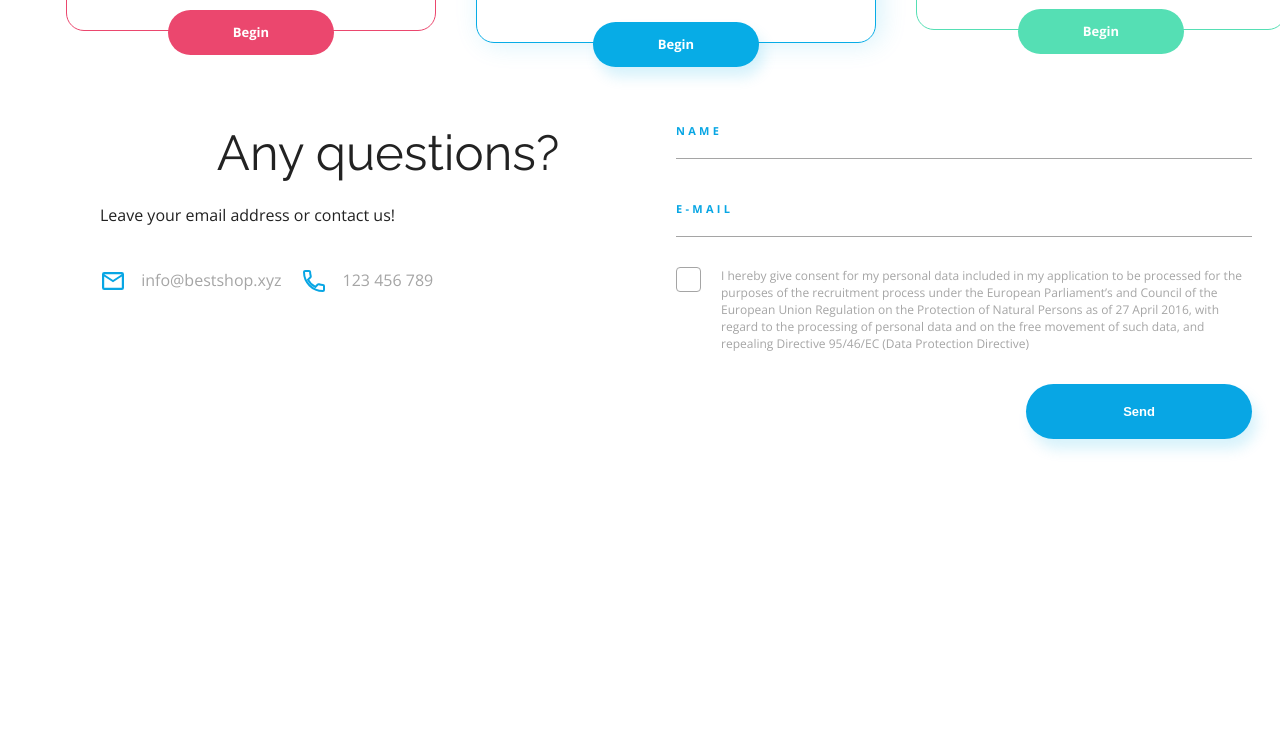
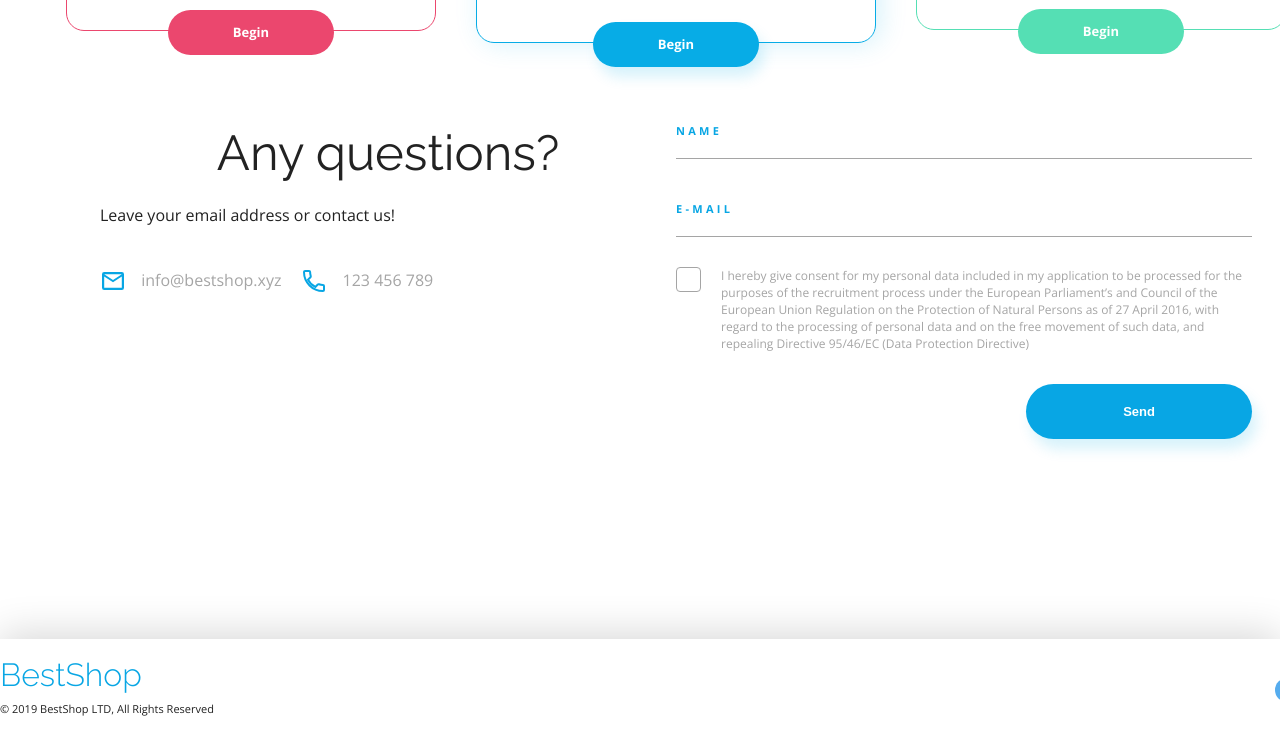
Before and after one commit to knapora/BestShop, a plain HTML site: page BestShop/index.html in a window 1280 px wide. Shown: the part 3262-4003 px from the top of the page. Before the commit the page ends 3901 px from the top, so only its background shows below. Drawn offline with nearby package versions, Linux system fonts and the light colour scheme.

Commit message:
footer added

```diff
--- a/BestShop/css/style.css
+++ b/BestShop/css/style.css
@@ -173,6 +173,7 @@ h2 {
     top: 6px;
     left: 50%;
 }
+
 .statistics__number {
     font-size: 20px;
     letter-spacing: 5.96px;
@@ -181,10 +182,12 @@ h2 {
     margin-top: 10px;
 
 }
+
 .statistics__description {
     color: #A5A5A5;
     margin-top: 19px;
 }
+
 .benefits {
     padding: 100px 0;
     background-color: #F7F7F7
@@ -193,6 +196,7 @@ h2 {
 .benefits__container {
     padding: 0 100px;
 }
+
 .benefits__single {
     background-color: white;
     border: 1px solid #e8e9ed;
@@ -202,6 +206,7 @@ h2 {
     margin-bottom: 37px;
     border-radius: 5px;
 }
+
 .benefits__text {
     max-width: 415px;
     margin: 90px 36px;
@@ -220,6 +225,7 @@ h2 {
     margin-top: 30px;
     line-height: 1.375rem;
 }
+
 .benefits__image {
     position: relative;
 }
@@ -228,13 +234,16 @@ h2 {
     position: relative;
     z-index: 2;
 }
+
 .benefits__single--notebook {
-    --accent-color: #FB3B64 ;
+    --accent-color: #FB3B64;
 }
+
 .benefits__single--notebook .benefits__image {
     margin-right: 117px;
     margin-bottom: 38px;
 }
+
 .benefits__single--notebook .benefits__image::before {
     content: '';
     width: 180px;
@@ -247,10 +256,12 @@ h2 {
     top: -40px;
     transform: rotate(45deg);
 }
+
 .benefits__single--notebook .benefits__image img {
     width: 386px;
     height: auto;
 }
+
 .benefits__single--phone {
     --accent-color: #07ACE6;
     flex-direction: row-reverse;
@@ -277,10 +288,12 @@ h2 {
 .benefits__single--phone .benefits__text {
     margin: 70px 0;
 }
+
 .benefits__double {
     --accent-color: #55DFB4;
     display: flex;
 }
+
 .benefits__single--solo {
     max-width: 620px;
 }
@@ -289,6 +302,7 @@ h2 {
     max-width: none;
     margin: 70px 35px;
 }
+
 .benefits__single--image {
     flex-grow: 1;
     display: flex;
@@ -304,9 +318,11 @@ h2 {
     height: auto;
     margin-top: 55px;
 }
+
 .benefits__title {
     text-align: left;
 }
+
 .pricing {
     margin: 100px auto;
     display: flex;
@@ -321,6 +337,7 @@ h2 {
     justify-content: center;
     margin-top: 50px;
 }
+
 .pricing__box {
     width: 370px;
     border-radius: 18px;
@@ -329,6 +346,7 @@ h2 {
     align-items: center;
     border: 1px solid var(--accent-color);
 }
+
 .pricing__details {
     margin-top: 34px;
     margin-bottom: 60px;
@@ -356,6 +374,7 @@ h2 {
     font-family: var(--font-raleway);
     font-weight: 700;
 }
+
 .pricing__items {
     text-align: center;
 }
@@ -364,6 +383,7 @@ h2 {
     font-size: 14px;
     margin-bottom: 20px;
 }
+
 .pricing__item::before {
     content: '';
     width: 11px;
@@ -376,12 +396,14 @@ h2 {
 .pricing__item--not::before {
     background-image: url('../assets/Close.svg');
 }
+
 .pricing__box .btn {
     position: relative;
     bottom: -25px;
     font-size: 0.8125rem;
     background-color: var(--accent-color);
 }
+
 .pricing__box--basic {
     --accent-color: #EB476E;
 }
@@ -389,6 +411,7 @@ h2 {
 .pricing__box--basic .pricing__price {
     margin-bottom: 30px;
 }
+
 .pricing__box--professional {
     --accent-color: #07ACE6;
     width: 400px;
@@ -403,9 +426,11 @@ h2 {
 .pricing__box--professional .pricing__item {
     margin-bottom: 25px;
 }
+
 .pricing__box--premium {
     --accent-color: #55DFB4;
 }
+
 .contact {
     padding: 80px 100px 100px;
     display: flex;
@@ -426,6 +451,7 @@ h2 {
     font-size: 1rem;
     line-height: 1.375rem;
 }
+
 .contact__details {
     display: flex;
     justify-content: flex-start;
@@ -446,17 +472,21 @@ h2 {
 .details__item img {
     margin-right: 10px;
 }
+
 .form {
     display: flex;
     flex-direction: column;
 }
+
 .form__field {
     display: flex;
     flex-direction: column;
 }
+
 .form__field:first-of-type {
     margin-bottom: 42px;
 }
+
 .form__label {
     font-weight: bold;
     text-transform: uppercase;
@@ -465,11 +495,13 @@ h2 {
     letter-spacing: 3.28px;
     font-size: 11px;
 }
+
 .form__input {
     border: none;
     border-bottom: 1px solid #A5A5A5;
 
 }
+
 .form__consent {
     margin-top: 30px;
 }
@@ -490,6 +522,7 @@ h2 {
     height: 0;
     width: 0;
 }
+
 .form__checkbox .checkbox {
     position: absolute;
     top: 0;
@@ -501,12 +534,13 @@ h2 {
     border-radius: 4px;
 }
 
-  .form__checkbox input:checked ~ .checkbox {
+.form__checkbox input:checked~.checkbox {
     background-image: url(../assets/Checkmark.svg);
     background-position: center;
     background-size: 50%;
     background-repeat: no-repeat;
 }
+
 .form__checkbox .consent__text {
     margin: 0 10px;
     font-size: 0.75rem;
@@ -521,3 +555,31 @@ h2 {
     margin-top: 20px;
     border: none;
 }
+
+.footer {
+    box-shadow: 0 -5px 40px #00000029;
+    padding: 20px 0;
+}
+
+.footer__container {
+    display: flex;
+    justify-content: space-between;
+    align-items: center;
+}
+
+.footer__info {
+    display: flex;
+    flex-direction: column;
+    justify-content: space-around;
+}
+
+.footer__copy {
+    font-size: 0.6875rem;
+    line-height: 1.5rem;
+    color: var(--color-grey);
+    margin-top: 6px;
+}
+
+.footer__icons a:first-of-type {
+    margin-right: 25px;
+}
--- a/BestShop/index.html
+++ b/BestShop/index.html
@@ -37,6 +37,8 @@
             </nav>
         </div>
     </header>
+
+    <main>
         <section class="opening">
             <div class="opening__content">
                 <h1 class="opening__header">Sell More!</h1>
@@ -112,7 +114,8 @@
                         <div class="benefits__text">
                             <h2 class="benefits__title">Increase recognition<br />your brand!</h2>
                             <p class="benefits__description">
-                            Lorem ipsum dolor sit amet, consectetur adipiscing elit, sed do eiusmod tempor incididunt ut
+                                Lorem ipsum dolor sit amet, consectetur adipiscing elit, sed do eiusmod tempor
+                                incididunt ut
                                 labore et
                                 dolore magna aliqua. Ut enim ad minim veniam.
                             </p>
@@ -209,13 +212,15 @@
                                 <input type="checkbox" />
                                 <span class="checkbox"></span>
                                 <p class="consent__text">
-                                I hereby give consent for my personal data included in my application to be processed
+                                    I hereby give consent for my personal data included in my application to be
+                                    processed
                                     for the purposes of
                                     the recruitment process under the European Parliament’s and Council of the European
                                     Union Regulation on the
                                     Protection of Natural Persons as of 27 April 2016, with regard to the processing of
                                     personal data and on the
-                                free movement of such data, and repealing Directive 95/46/EC (Data Protection Directive)
+                                    free movement of such data, and repealing Directive 95/46/EC (Data Protection
+                                    Directive)
                                 </p>
                             </label>
                         </div>
@@ -223,7 +228,22 @@
                     </form>
                 </div>
             </section>
+    </main>
+
+    <footer class="footer">
+        <div class="footer__container container">
+            <div class="footer__info">
+                <a href="#" class="logo">BestShop</a>
+                <span class="footer__copy">© 2019 BestShop LTD, All Rights Reserved</span>
+            </div>
+            <div class="footer__icons">
+                <a href="#"><img src="assets/Twitter.svg" alt="twitter" /></a>
+                <a href="#"><img src="assets/Facebook.svg" alt="facebook" /></a>
+            </div>
+        </div>
+    </footer>
 
 </body>
 
+
 </html>
```
Lines whose indentation alone changed are shown as unchanged.
